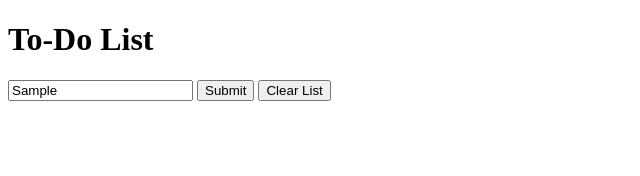
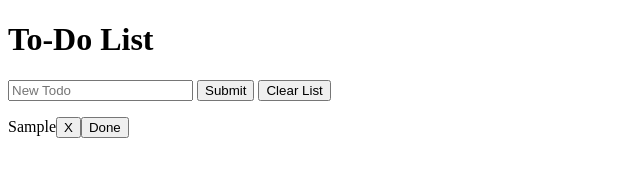
Before and after one commit to ericmartinez01/projects, a plain HTML site: page todo-app/index.html in a window 1280 px wide. Both pictures are taken after typing "Sample" into the empty fields and a click on the button "Submit". Shown: the whole page, without its empty margins (0-640 px from the left). Drawn offline with Linux system fonts and the light colour scheme.

Commit message:
Update index.html

```diff
--- a/todo-app/index.html
+++ b/todo-app/index.html
@@ -5,30 +5,64 @@
     </head>
     <body>
         <h1>To-Do List</h1>
-        <input type='text' id="text-value" placeholder="New Todo">
+        <input type='text' id="input-field" placeholder="New Todo">
         <button id="add-todo">Submit</button>
         <button id="clear-list">Clear List</button>
+        <ul></ul>
     </body>
     <script src="todo-app.js"></script>
     <script>
 
     let todoItems = {
         todos: [],
-        addTodo: {
-            todo: '',
-            completed: false
+        addTodo: function(text) {
+            this.todos.push({
+                todo: text,
+                completed: false
+            })
+            console.log(this.todos)
+        },
+        deleteTodo: function(index) {
+            todoItems.todos.splice(index, 1);
+            console.log(this.todos)
         }
-    }
+    };
 
-    let todoTask = document.getElementById('text-value').addEventListener('input', function(e) {
-        return e.target.value
-    })
+    let inputField = document.getElementById('input-field');
+    let addTodoButton = document.getElementById('add-todo');
 
-    document.getElementById('add-todo').addEventListener('click', function(e) {
-        todoItems.todos.push({todo: todoTask, completed: false})
-    })
 
-    console.log(todoItems.todos)
+    let createTodo = addTodoButton.addEventListener('click', function (){
+        let paragraph = document.createElement('p');
+        let deleteButton = document.createElement('button');
+        let doneButton = document.createElement('button');
+        todoItems.addTodo(inputField.value);
+
+        // todo text
+        paragraph.innerText = inputField.value;
+        document.querySelector('body').appendChild(paragraph)
+
+        // delete button
+        deleteButton.innerText = 'X';
+        deleteButton.className = inputField.value;
+        paragraph.appendChild(deleteButton);
+
+        // done button
+        doneButton.innerText = 'Done'
+        paragraph.appendChild(doneButton)
+
+        inputField.value = '';
+
+
+        paragraph.addEventListener('click', function(e) {
+            if(deleteButton.className === e.target.className)
+                var ti = todoItems.todos.findIndex((text) => {
+                    return text.todo === e.target.className
+                });
+        todoItems.deleteTodo(ti);
+        })
+    });
+
 
 
     </script>
```
